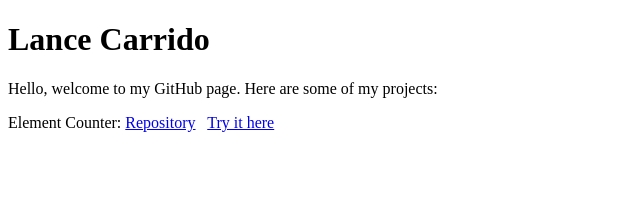
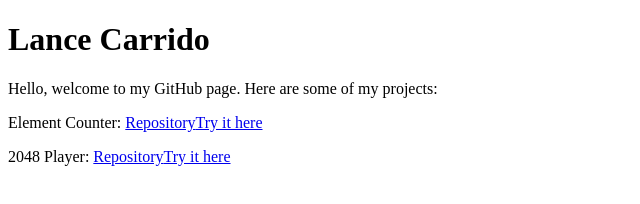
Before and after one commit to lance60/lance60.github.io, a plain HTML site: page index.html in a window 1280 px wide. Shown: the whole page, without its empty margins (0-640 px from the left). Drawn offline with Linux system fonts and the light colour scheme.

Commit message:
Update index.html

```diff
--- a/index.html
+++ b/index.html
@@ -10,10 +10,7 @@
 	<h1>Lance Carrido</h1>
 
 	<p>Hello, welcome to my GitHub page. Here are some of my projects: </p>
-
-    <p>Element Counter: <a href="https://github.com/lance60/ElementCounter" target="_blank">Repository</a>
-	&nbsp <a href="https://lance60.github.io/ElementCounter/">Try it here</a></p>
-
-
+	<p>Element Counter: <a href="https://github.com/lance60/ElementCounter" target="_blank">Repository</a><a href="https://lance60.github.io/ElementCounter/">Try it here</a></p>
+	<p>2048 Player: <a href="https://github.com/lance60/2048_Player" target="_blank">Repository</a><a href="https://lance60.github.io/2048_Player/">Try it here</a></p>
 </body>
 </html>
```
Lines whose indentation alone changed are shown as unchanged.
